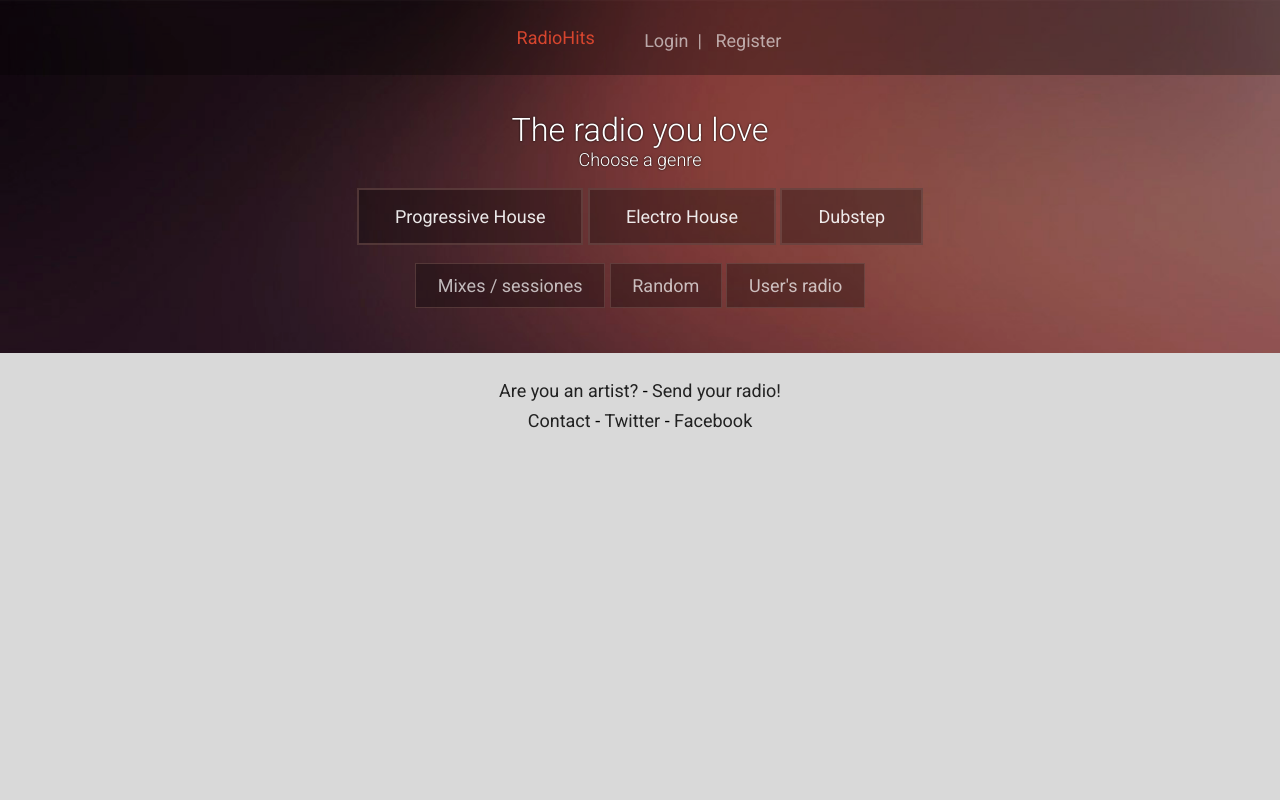
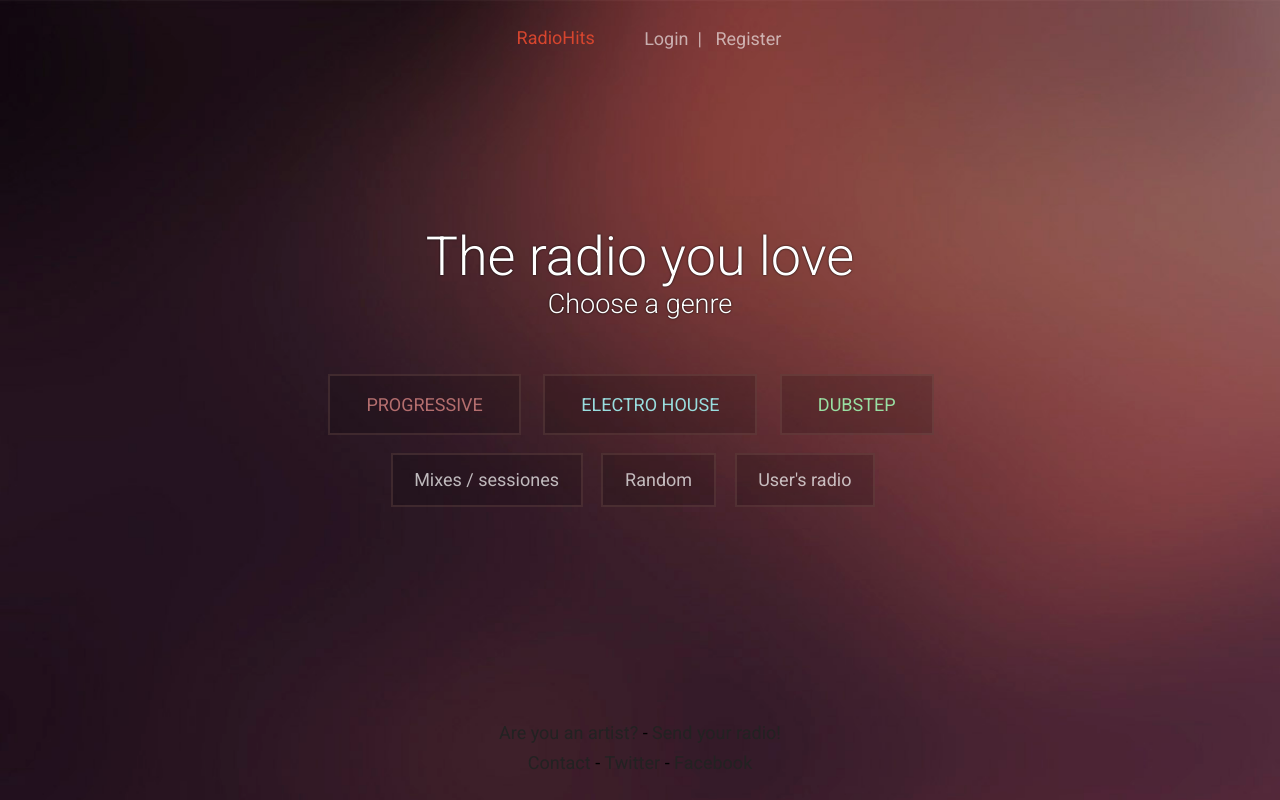
Before and after one commit to ferreiro/MusicRadio, a PHP site: page / in a window 1280 px wide. Run offline with PHP 8.4, Linux system fonts and the light colour scheme.

Commit message:
Desktop Version almost finished

```diff
--- a/css/style.css
+++ b/css/style.css
@@ -4,6 +4,7 @@ body {
 	background: #d9d9d9;
 }
 a {
+	transition: background-color 0.3s;
 	text-decoration: none;
 }
 a, p, h1, h2, div, ul, li, body {
@@ -42,6 +43,7 @@ ul {
 	display: inline-block;
 	padding: 0.5em 1em;
 	color: #d6452e;
+	vertical-align: middle;
 }
 .headerUser {
 	display: inline-block;
@@ -85,7 +87,7 @@ ul {
 	 color: #fff;
 	 text-shadow: 0px 0px 2px rgba(0, 0, 0, 1);
 }
-.headline p {
+.headline h2 {
 	 font-size: 1em;
 	 font-weight: 300;
 	 color: #fff;
@@ -101,21 +103,22 @@ ul {
 	/* Blank */
 }
 .genres ul li {
-	background: rgba(0, 0, 0, 0.3);
-	border:2px solid rgba(125,89,84, 0.5);
 	display: inline-block;
 	margin-bottom: 0.5em;
 }
 .genres ul li a {
+	background: rgba(0, 0, 0, 0.16);
+	border:2px solid rgba(125,89,84, 0.3);
 	padding: 1em;
 	display: inline-block;
 }
-.genres ul li a {
-
+.genres ul li a:hover {
+	background: rgba(0, 0, 0, 0.4);
 }
 .g_big a {
+	text-transform: uppercase;
 	color: rgba(255, 255, 255, 0.9);
-	padding: 0.9em 2em !important;
+	padding: 0.9em 1.5em !important;
 }
 .g_small {
 	border-width: 1.5px !important;
@@ -145,3 +148,72 @@ ul {
 .footer ul li:nth-child(6):after {
 	content: "";
 }
+
+
+
+
+
+@media all and (min-width: 1000px) {
+	.header {
+		background: transparent;
+	}
+	.main {
+		position: absolute;
+		top: 0;
+		left: 0;
+		right: 0;
+		bottom: 0;
+		background: url(../images/red_background.jpg);
+		background-size: cover;
+		display: block;
+	}
+	.content {
+		width: 750px;
+		height: 350px;
+		left: 50%;
+		top: 50%;
+		margin: 0;
+		padding: 0;
+		margin-top: -175px;
+		margin-left: -375px;
+		display: block;
+		position: absolute;
+		text-align: center;
+	}
+	.headline {
+		display: block;
+		margin-bottom: 3em;
+	}
+	.headline h1 {
+		 font-size: 3em;
+	}
+	.headline h2 {
+		 font-size: 1.5em;
+	}
+	.g_big {
+		margin-right: 1em;
+	}
+	.g_big:last-child {
+		margin-right: 0;
+	}
+	.g_big a {
+		text-transform: uppercase;
+		color: rgba(255, 255, 255, 0.9);
+		padding: 1em 2em !important;
+	}
+	.g_small {
+		margin-right: 0.8em;
+		border-width: 1.5px !important;
+	}
+	.g_small a {
+		color: rgba(255, 255, 255, 0.7);
+		padding: 0.8em 1.2em !important;
+	}
+	.footer {
+		left: 2em;
+		right: 2em;
+		position: absolute;
+		bottom: 0;
+		z-index: 3;
+	}
+}
--- a/index.html
+++ b/index.html
@@ -32,20 +32,20 @@
 				<h1>
 					The radio you love
 				</h1>
-				<p>
+				<h2>
 					Choose a genre
-				</p>
+				</h2>
 			</article>
 			<article class="genres">
 				<ul>
 					<li class="genre g_big">
-						<a href="#">Progressive House</a>
+						<a href="#" style="color:#b46e6e;">Progressive</a>
 					</li>
 					<li class="genre g_big">
-						<a href="#">Electro House</a>
+						<a href="#" style="color:#99dedf;">Electro House</a>
 					</li>
 					<li class="genre g_big">
-						<a href="#">Dubstep</a>
+						<a href="#" style="color:#99dfa3;">Dubstep</a>
 					</li>
 
 					<div class="separator"></div>
```
